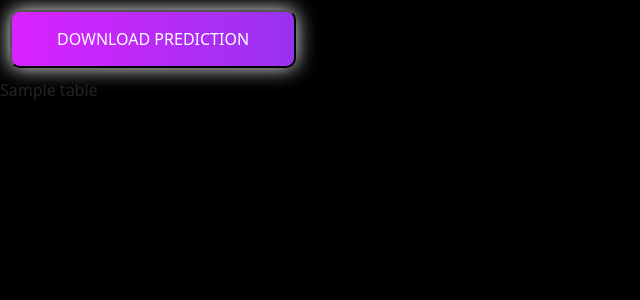
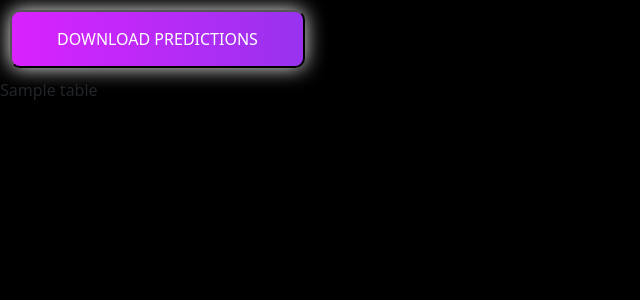
Before and after one commit to AbhijeetSrivastav/aps-sensor-fault-detection, a Python web app: template templates/output.html in a window 1280 px wide. Shown: the top 300 px of the page, without its empty margins (0-640 px from the left). Run offline with Jinja, Linux system fonts and the light colour scheme; the template is opened without the code that fills it: most values are stand-ins (such as "Sample title", 1, 10 or a date in 2020).

Commit message:
Batch prediction output page template done

```diff
--- a/templates/output.html
+++ b/templates/output.html
@@ -9,11 +9,14 @@
 
 {% block body %}
 
-<div class="btn-container-home">
-    <form action="/download_batch_prediction" method="GET">
-     <input class="btn-grad" type="submit" name="Download Prediction" value="Download Prediction">
-    </form>
- </div>
+<div class="header-output-container">
+    <div class="btn-container-output">
+        <form action="/download_batch_prediction" method="GET">
+         <input class="btn-grad download-btn" type="submit" name="Download Predictions" value="Download Predictions">
+        </form>
+     </div>
+</div>
+
 
 {% for table in tables %}
             {{ table|safe }}
```
